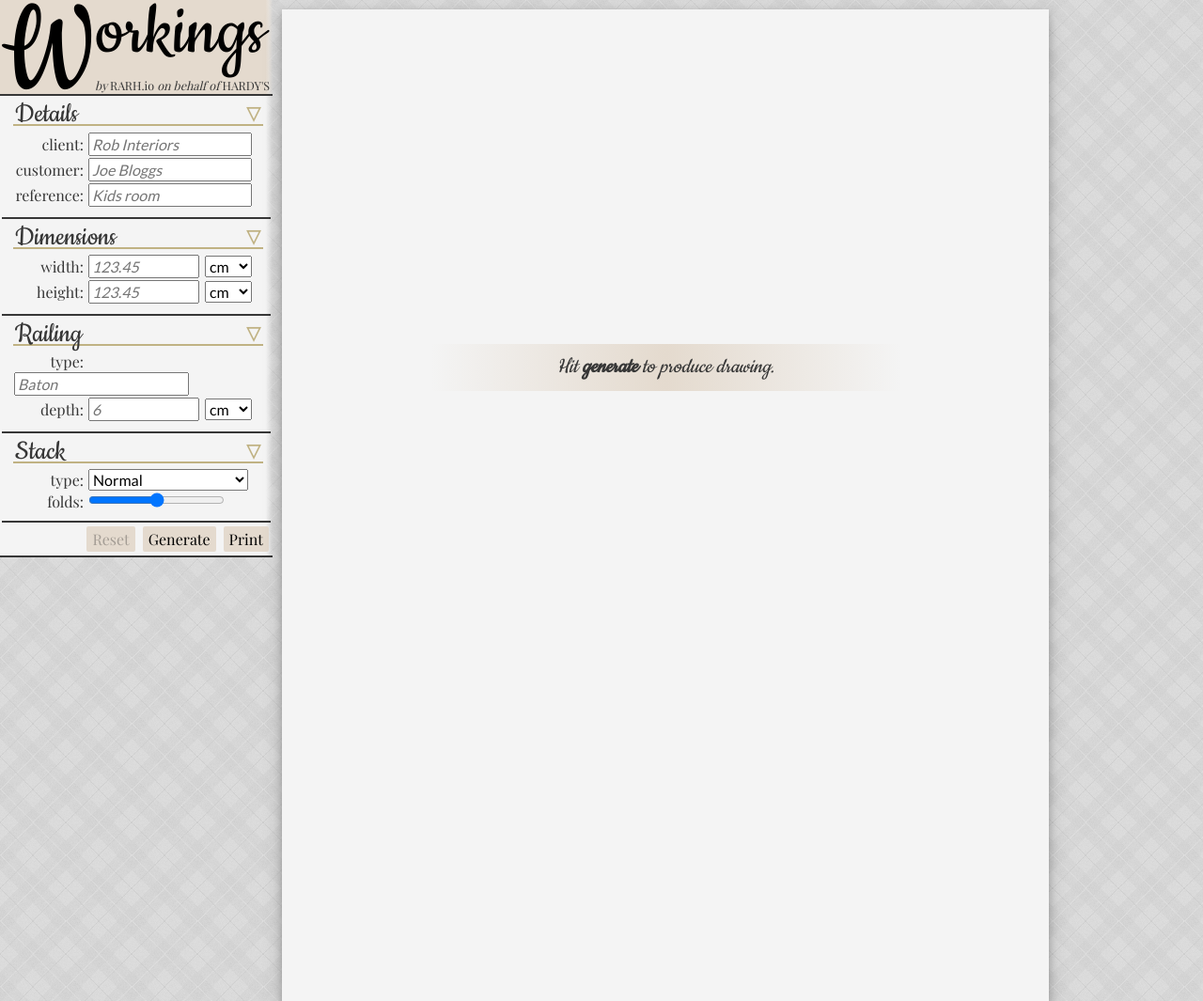
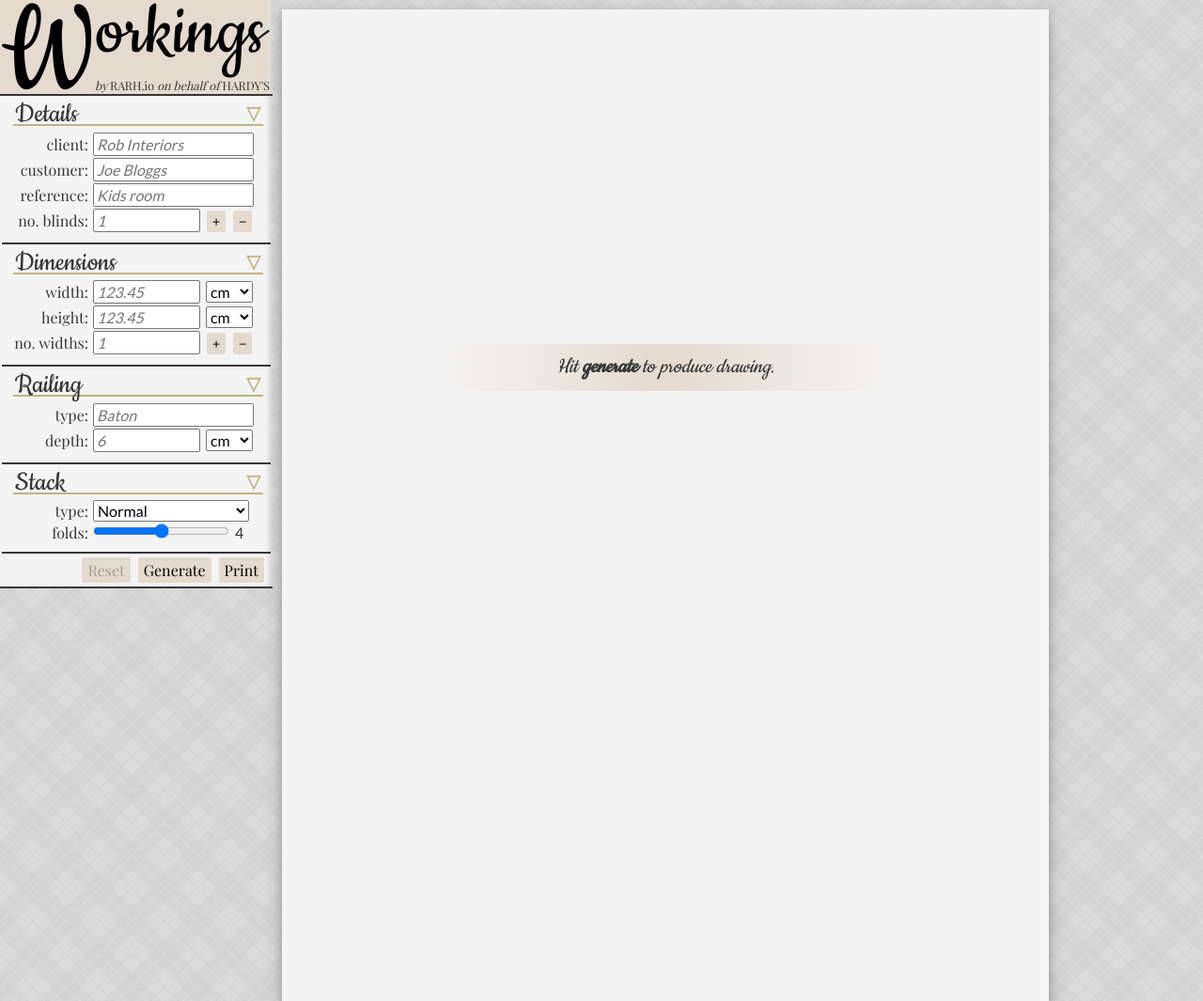
Before and after one commit to helloarchy/Portfolio-v1, a PHP site: page /workings/index.html in a window 1280 px wide. Shown: the top 1065 px of the page at 94% size. Run offline with PHP 8.4, Linux system fonts and the light colour scheme; a stand-in replaces the project's code that opens the database connection; some libraries are stand-ins or nearby versions.

Commit message:
Fixed database connection for Amazon Order History page. Added new input fields for Workings - number of blinds and number of widths. Todo: Add script for new inputs.

```diff
--- a/public_html/workings/index.html
+++ b/public_html/workings/index.html
@@ -15,6 +15,7 @@
 
         <link rel=stylesheet type="text/css" href="style.css">
         <script src="https://ajax.googleapis.com/ajax/libs/jquery/3.2.1/jquery.min.js"></script>
+        <script src="script.js"></script>
 
         <!-- Fonts -->
         <link href='https://fonts.googleapis.com/css?family=Cookie|Playfair+Display|Raleway|Josefin+Sans|Dancing+Script|Cookie|Great+Vibes|Kaushan+Script|Playball|Satisfy|Pacifico|Lato'
@@ -25,6 +26,7 @@
 
         <!-- BLINDS FORM -->
         <form id="formBlinds">
+            <!-- WORKINGS Header (Not really part of the form, just at top of it) -->
             <div id="header">
                 <div id="headerDroppedCap">W</div>
                 <div id="headerText">orkings</div>
@@ -59,6 +61,13 @@
                     <br><label>Reference:</label>
                     <input id="referenceTextBox" type="text" name="jobReferenceText"
                            placeholder="Kids room">
+                    <!-- NUMBER OF BLINDS -->
+                    <br><label>No. Blinds:</label>
+                    <input id="numOfBlinds" type="number" name="jobNumOfBlinds" placeholder="1">
+                    <input id="numBlindsPlus" class="buttonIncrement" type="button"
+                           name="jobNumBlindsPlus" value="+" style="margin-left: 2px">
+                    <input id="numBlindsMinus" class="buttonIncrement" type="button"
+                           name="jobNumBlindsMinus" value="&minus;">
                 </div>
             </fieldset>
 
@@ -86,6 +95,13 @@
                         <option value="mm">mm</option>
                         <option value="cm" selected disabled>cm</option>
                     </select>
+                    <!-- NUMBER OF WIDTHS -->
+                    <br><label>No. Widths:</label>
+                    <input id="numOfWidths" type="number" name="jobNumOfWidths" placeholder="1">
+                    <input id="numWidthsPlus" class="buttonIncrement" type="button"
+                           name="jobNumWidthsPlus" value="+" style="margin-left: 2px">
+                    <input id="numWidthsMinus" class="buttonIncrement" type="button"
+                           name="jobNumWidthsMinus" value="&minus;">
                 </div>
             </fieldset>
 
@@ -158,7 +174,7 @@
                 <div class="fieldContent">
                     <!-- TYPE -->
                     <label>Type:</label>
-                    <input id="railingType" name="railingType" placeholder="Baton"
+                    <input id="railingType" type="text" name="railingType" placeholder="Baton"
                            list="railingDataList">
                     <datalist id="railingDataList">
                         <option value="Baton">
--- a/public_html/workings/style.css
+++ b/public_html/workings/style.css
@@ -134,6 +134,7 @@
 
 #submitButtons {
     float: right;
+    margin-right: 5px;
 }
 
 
@@ -148,10 +149,10 @@
     font-style: italic;
 }
 input[type="text"] {
-    width: 166px;
+    width: 163px;
 }
 input[type="number"] {
-    width: 110px;
+    width: 106px;
 }
 input[type="range"] {
     width: 145px;
@@ -162,11 +163,33 @@
     cursor: pointer;
 }
 #selectStack {
-    width: 170px;
+    width: 166px;
 }
 .unitsSelect {
     width:50px;
 }
+
+.buttonIncrement {
+    background-color: #E4DACE;
+    transition: 0.25s;
+    margin: 0 4px 0 0;
+    padding: 3px 6px 3px 6px;
+    border: none;
+    border-radius: 2px;
+    font-size: 13px;
+    font-style: normal;
+    font-weight: bold;
+    font-family: "Playfair Display", serif;
+    /*box-shadow: 0 2px 2px 0 rgba(0,0,0,0.2), 0 2px 2px 0 rgba(0,0,0,0.19);*/
+}
+
+.buttonIncrement:hover {
+    background-color: #C0B283;
+    /*font-style: italic;*/
+    color: #F4F4F4;
+}
+
+
 
 .button {
     background-color: #E4DACE;
@@ -187,6 +210,10 @@
 }
 
 
+
+
+
+
 legend {
     font-family: 'Cookie', cursive;
     font-size: 32px;
@@ -203,7 +230,7 @@
 label {
     font-family: 'Playfair Display', serif;
     font-size: medium;
-    width: 75px;
+    width: 80px;
     text-align: right;
     display: inline-block;
     text-transform: lowercase;
```
Also changed, not shown: public_html/amazon/index.php (+4 -4 lines), public_html/decider/index.html (+7 -5 lines).
